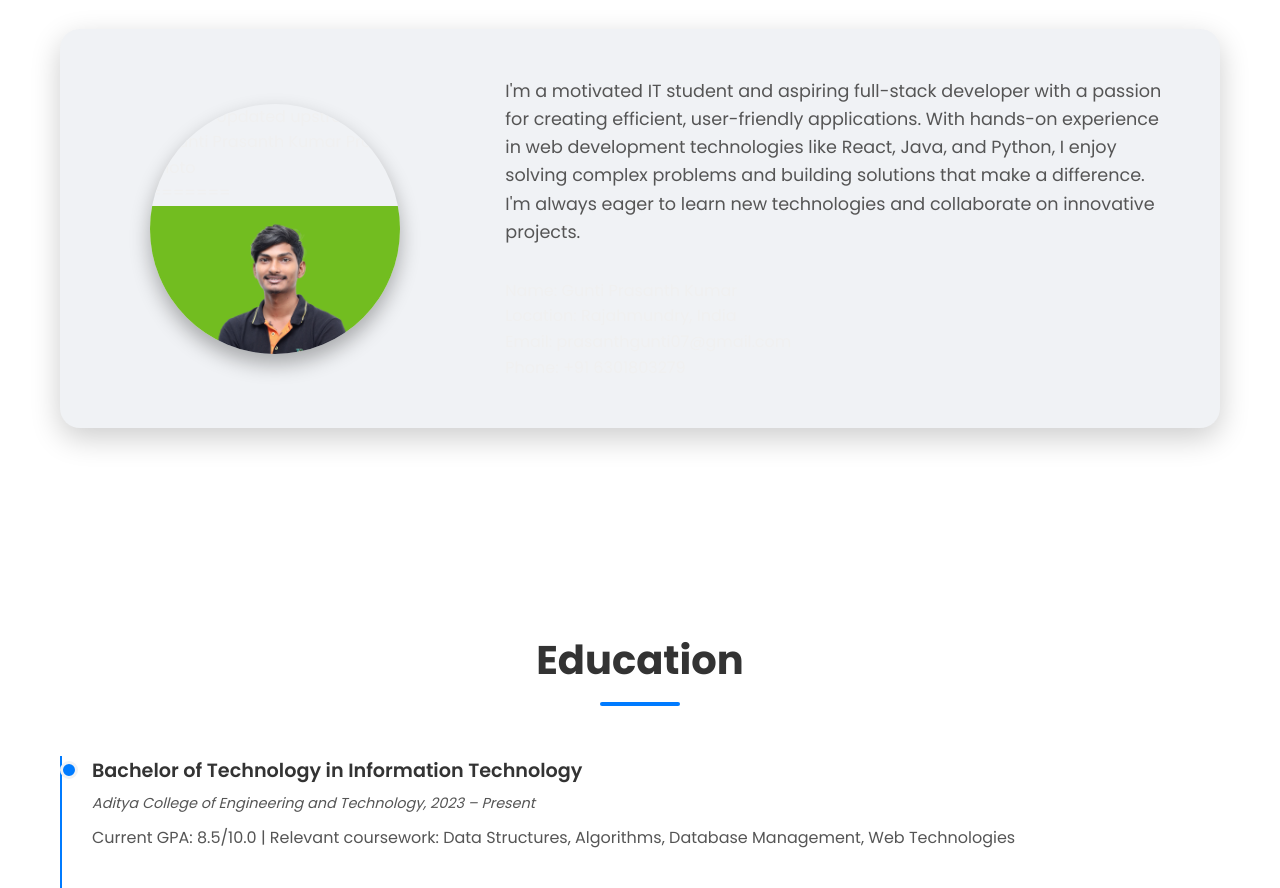
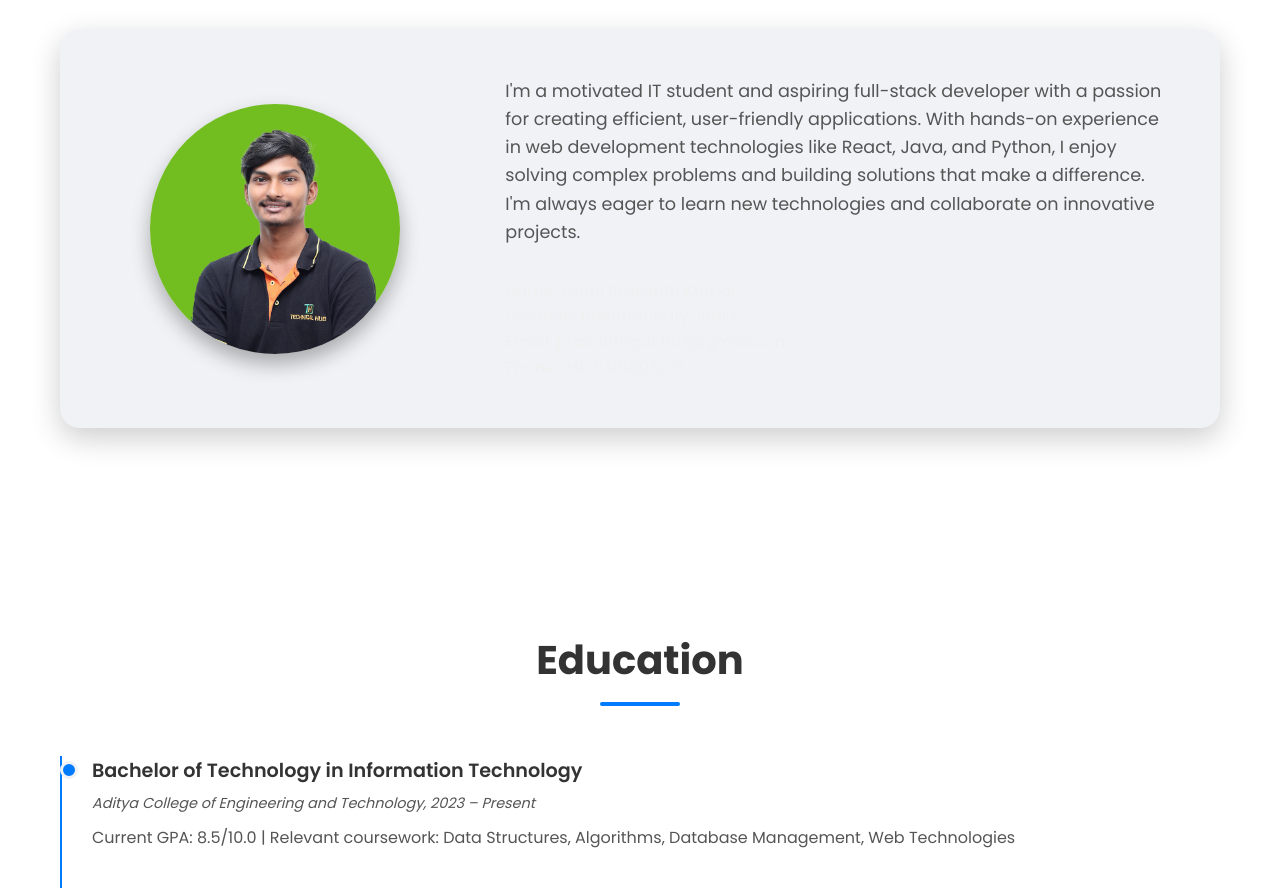
Before and after one commit to GuntiPrasanthKumar/Portfolio, a plain HTML site: page index.html in a window 1280 px wide. Shown: the part 981-1869 px from the top of the page. Drawn offline with Linux system fonts and the light colour scheme.

Commit message:
Update index.html

```diff
--- a/index.html
+++ b/index.html
@@ -267,7 +267,7 @@
 
         .profile-photo img {
             width: 100%;
-            height: 100%;
+            height: 140%;
             object-fit: cover;
             transition: transform 0.3s ease;
         }
@@ -726,9 +726,6 @@
             <div class="about-content">
                 <div class="profile-photo">
                     <!-- Profile Photo -->
-<<<<<<< Updated upstream
-                    <img src="23P31A1285.jpg" alt="Gunti Prasanth Kumar Profile Photo">
-=======
                     <img src="./23P31A1285.png" alt="Gunti Prasanth Kumar Profile Photo">
 >>>>>>> Stashed changes
                 </div>
```
